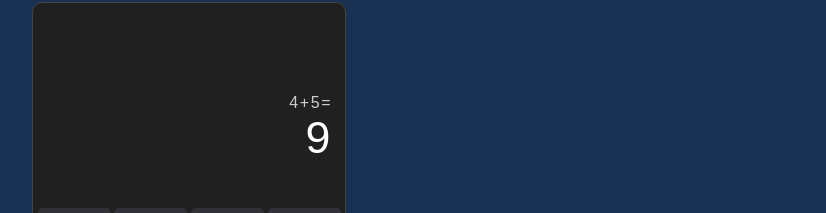
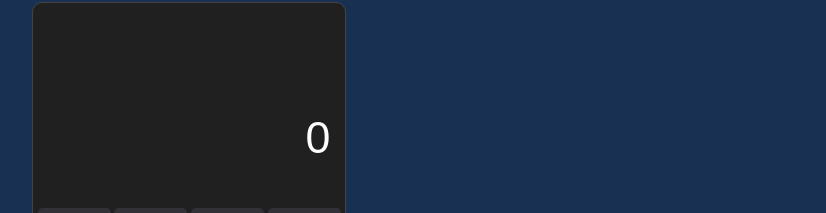
Before and after one commit to roninJosue/calculator, a React (Create React App) app: page / in a window 1280 px wide. Shown: the part 172-385 px from the top of the page, without its empty margins (451-1277 px from the left). Built offline with nearby package versions, Linux system fonts and the light colour scheme.

Commit message:
Adding numbers functionality

```diff
--- a/src/components/Display/Display.jsx
+++ b/src/components/Display/Display.jsx
@@ -5,19 +5,18 @@ import {
   StyledFormula,
   StyledResult
 } from "../Styled/StyledDisplay"
-import {formula, result} from "../../recoil/calculator/atom";
+import {calculator} from "../../recoil/calculator/atom";
 
 const Display = () => {
-  const formulaValue = useRecoilValue(formula)
-  const resultValue = useRecoilValue(result)
+  const {formula, result} = useRecoilValue(calculator)
 
   return(
     <StyledDisplay id='display'>
       <StyledFormula>
-        {formulaValue}
+        {formula}
       </StyledFormula>
-      <StyledResult>
-        {resultValue}
+      <StyledResult len={result.length}>
+        {result}
       </StyledResult>
     </StyledDisplay>
   )
--- a/src/components/Numbers/Numbers.jsx
+++ b/src/components/Numbers/Numbers.jsx
@@ -1,5 +1,7 @@
 import Button from "../Button";
 import {WrappedButtons} from "../Styled/WrappedButtons";
+import {useSetRecoilState} from "recoil";
+import {numberSelector} from "../../recoil/calculator/selectors";
 
 const numbers = [
   {text: 7, id:'seven'},
@@ -17,6 +19,8 @@ const numbers = [
 ]
 
 const Numbers = () => {
+  const numbersFunc = useSetRecoilState(numberSelector)
+
   return (
     <WrappedButtons>
       {numbers.map(number => (
@@ -25,7 +29,7 @@ const Numbers = () => {
           key={number.id}
           text={number.text}
           variant='number'
-          onClick={() => console.log(number.text)}
+          onClick={() => numbersFunc(number.text)}
         />
       ))}
     </WrappedButtons>
--- a/src/components/Styled/StyledDisplay.jsx
+++ b/src/components/Styled/StyledDisplay.jsx
@@ -13,6 +13,10 @@ export const StyledFormula = styled.div`
 `
 
 export const StyledResult = styled.div`
-  font-size: 2.8rem;
+  font-size: ${({len}) => {
+    console.log(len)
+    if (len < 10) return '2.8rem'
+    return len < 15 ? '2rem' : '1rem'
+  }};
   font-weight: 500;
 `
--- a/src/recoil/calculator/atom.js
+++ b/src/recoil/calculator/atom.js
@@ -1,11 +1,9 @@
 import {atom} from 'recoil'
 
-export const formula = atom({
-  key: 'formula',
-  default: '4+5='
+export const calculator = atom({
+  key: 'calculator',
+  default: {
+    formula: '',
+    result: '0'
+  }
 })
-
-export const result = atom({
-  key: 'result',
-  default: 9
-})
--- a/src/recoil/calculator/selectors.js
+++ b/src/recoil/calculator/selectors.js
@@ -0,0 +1,16 @@
+import {selector} from "recoil";
+import {calculator} from "./atom";
+
+export const numberSelector = selector({
+  key: 'numberSelector',
+  get: (get) => {},
+  set: ({set, get}, value) => {
+    const {result, formula} = get(calculator)
+    set(calculator,
+      {
+        result: `${result}${value}`,
+        formula: `${formula}${value}`
+      }
+    )
+  }
+})
```
